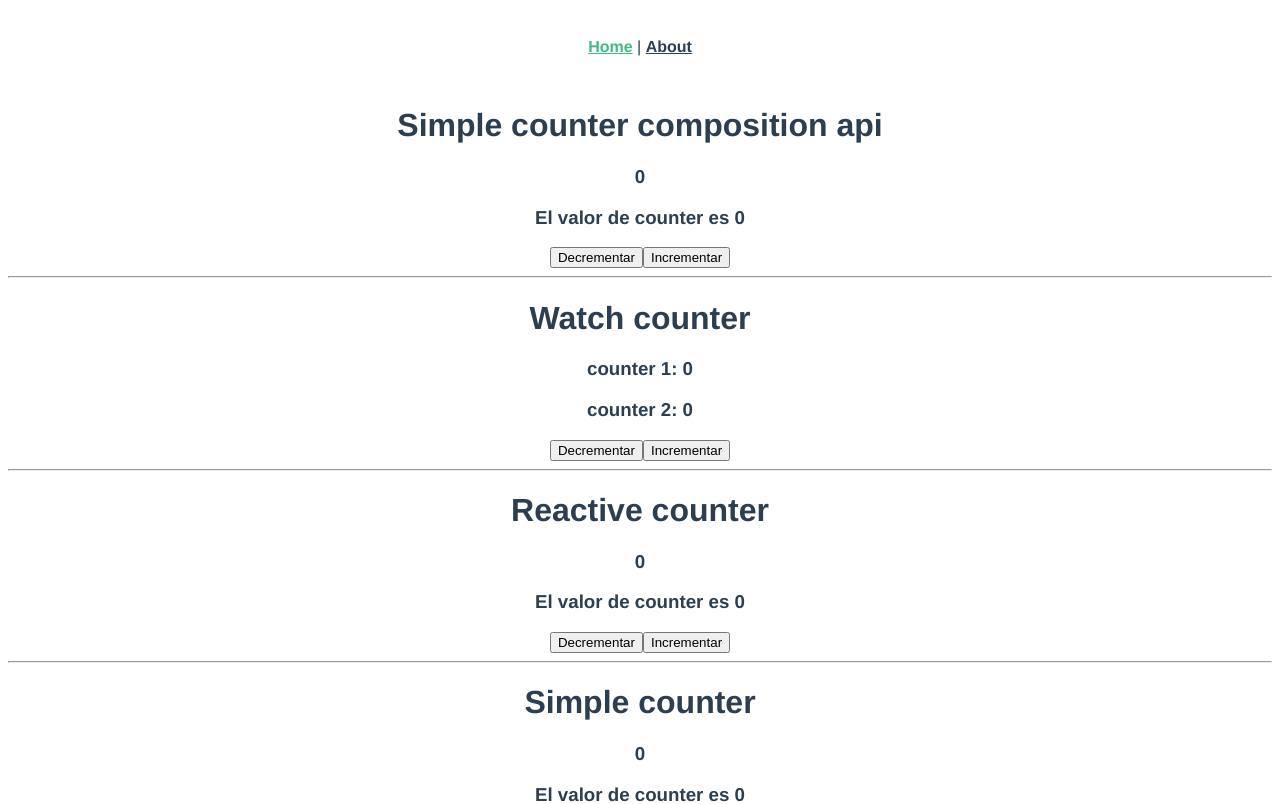
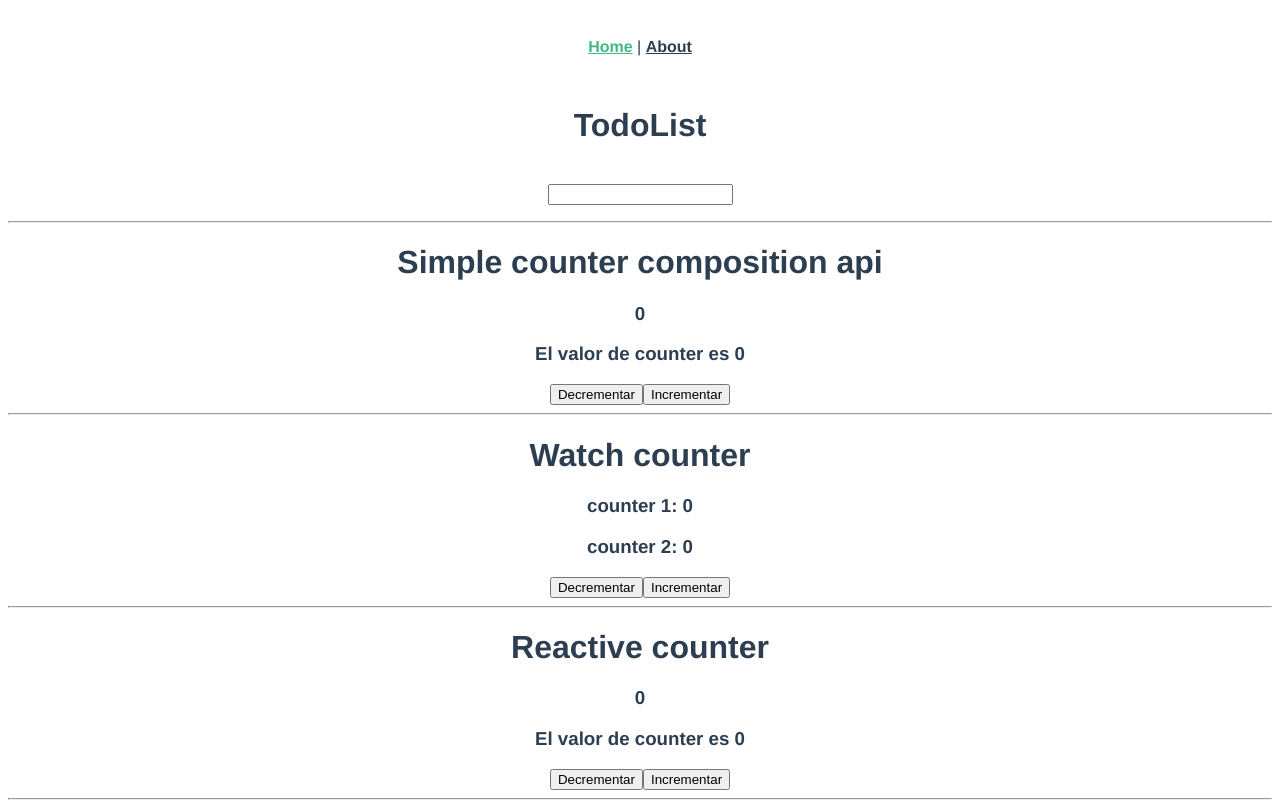
Before and after one commit to engelcituk/vue3bases, a Vue app: page / in a window 1280 px wide. Shown: the top 804 px of the page. Built offline with nearby package versions, Linux system fonts and the light colour scheme.

Commit message:
Componente TodoList

```diff
--- /dev/null
+++ b/src/components/TodoList.vue
@@ -0,0 +1,23 @@
+<template>
+    <div>
+        <h1>TodoList</h1>
+        <label for="todo"></label><br>
+        <input id="todo" type="text" v-model="todo" @keypress.enter="addToDo">
+        <ul>
+            <li v-for="(t, index) in todos" :key="index">
+                {{t}} <span @click="deleteToDo(index)">X</span>
+            </li>
+        </ul>
+    </div>
+</template>
+
+<script>
+import useTodos from "@/composables/useTodos"
+export default {
+    name: 'TodoList',
+    setup(){
+        const { todo,todos, addToDo, deleteToDo }= useTodos()
+        return { todo,todos, addToDo, deleteToDo }
+    }
+}
+</script>
--- /dev/null
+++ b/src/composables/useTodos.js
@@ -0,0 +1,20 @@
+import { toRefs, reactive } from 'vue'
+
+export default function () {
+    const data = reactive({
+        todo: null,
+        todos:[]
+    })
+
+    const addToDo = () => {
+        if(data.todo.length > 1){
+            data.todos.push( data.todo )
+        }
+        data.todo = null
+    }
+
+    const deleteToDo = (index) => {
+        data.todos.splice(index, 1)
+    }
+    return { ...toRefs(data), addToDo, deleteToDo }
+}
--- a/src/views/Home.vue
+++ b/src/views/Home.vue
@@ -1,5 +1,6 @@
 <template>
   <div>
+    <TodoList></TodoList><hr>
     <SimpleCounterCompositionApi></SimpleCounterCompositionApi><hr>
     <WatchCounter></WatchCounter><hr>
     <ReactiveCounter></ReactiveCounter><hr>
@@ -15,6 +16,8 @@ import SimpleCounter from '@/components/SimpleCounter'
 import ReactiveCounter from '@/components/ReactiveCounter'
 import WatchCounter from '@/components/WatchCounter'
 import SimpleCounterCompositionApi from '@/components/SimpleCounterCompositionApi'
+import TodoList from '@/components/TodoList'
+
 
 
 
@@ -25,7 +28,8 @@ export default {
     SimpleCounter,
     ReactiveCounter,
     WatchCounter,
-    SimpleCounterCompositionApi
+    SimpleCounterCompositionApi,
+    TodoList
   }
 }
 </script>
```
